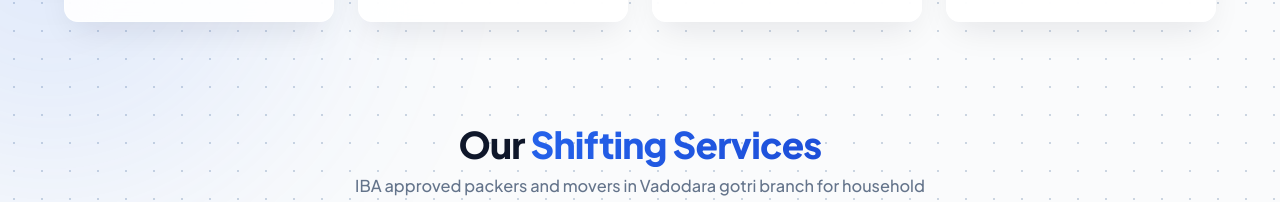
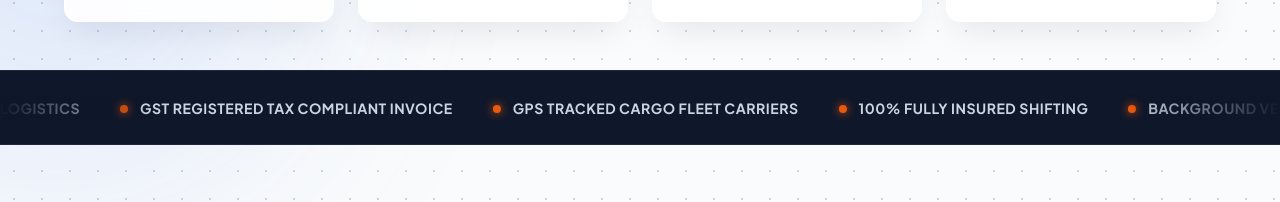
Before and after one commit to aashkas16/rkmove-vadodara, a React (Vite) app: page / in a window 1280 px wide. Shown: the part 1015-1217 px from the top of the page. Built offline with nearby package versions, Linux system fonts and the light colour scheme; no server answers; the database is empty.

Commit message:
design: integrate floating mesh background blobs, infinite scrolling credentials marquee, and moving laser wire timeline animations

```diff
--- a/src/pages/Home.css
+++ b/src/pages/Home.css
@@ -446,9 +446,11 @@
   top: 52px;
   left: 20px;
   right: 20px;
-  height: 2px;
-  background: dashed rgba(37, 99, 235, 0.15);
+  height: 3px;
+  background: linear-gradient(90deg, #e2e8f0 0%, var(--accent-blue) 50%, #e2e8f0 100%);
+  background-size: 200% auto;
   z-index: 1;
+  animation: pulseLaser 4s linear infinite;
 }
 
 .step-morphic-node {
@@ -703,3 +705,85 @@
     margin-top: 20px;
   }
 }
+
+/* Infinite Credentials Marquee (V3.5 Premium) */
+.trust-marquee-section {
+  padding: 24px 0;
+  background-color: #0f172a;
+  border-top: 1px solid #1e293b;
+  border-bottom: 1px solid #1e293b;
+  overflow: hidden;
+  position: relative;
+  z-index: 5;
+  margin-top: 48px;
+}
+.marquee-container {
+  width: 100%;
+  overflow: hidden;
+  white-space: nowrap;
+  position: relative;
+}
+.marquee-container::before,
+.marquee-container::after {
+  content: "";
+  position: absolute;
+  top: 0;
+  width: 150px;
+  height: 100%;
+  z-index: 2;
+  pointer-events: none;
+}
+.marquee-container::before {
+  left: 0;
+  background: linear-gradient(to right, #0f172a 0%, transparent 100%);
+}
+.marquee-container::after {
+  right: 0;
+  background: linear-gradient(to left, #0f172a 0%, transparent 100%);
+}
+.marquee-track {
+  display: inline-flex;
+  align-items: center;
+  gap: 40px;
+  animation: scrollMarquee 26s linear infinite;
+}
+.marquee-item {
+  display: inline-flex;
+  align-items: center;
+  gap: 12px;
+  color: #cbd5e1;
+  font-size: 0.88rem;
+  font-weight: 700;
+  letter-spacing: 0.5px;
+  text-transform: uppercase;
+}
+.marquee-dot {
+  width: 8px;
+  height: 8px;
+  border-radius: 50%;
+  background-color: var(--secondary);
+  box-shadow: 0 0 10px var(--secondary);
+  display: inline-block;
+}
+
+/* Floating Orb Keyframes (Dynamic Mesh Backgrounds) */
+@keyframes floatBlob {
+  0% { transform: translate(0, 0) scale(1); }
+  33% { transform: translate(40px, -65px) scale(1.08); }
+  66% { transform: translate(-30px, 35px) scale(0.96); }
+  100% { transform: translate(0, 0) scale(1); }
+}
+
+.orb-1 { animation: floatBlob 14s infinite alternate ease-in-out; }
+.orb-2 { animation: floatBlob 18s infinite alternate-reverse ease-in-out; }
+.orb-3 { animation: floatBlob 22s infinite alternate ease-in-out; }
+
+@keyframes scrollMarquee {
+  0% { transform: translateX(0); }
+  100% { transform: translateX(-50%); }
+}
+
+@keyframes pulseLaser {
+  0% { background-position: -200% 0; }
+  100% { background-position: 200% 0; }
+}
--- a/src/pages/Home.jsx
+++ b/src/pages/Home.jsx
@@ -179,6 +179,33 @@ export default function Home() {
           <div className="stat-counter-card card glass animate-fade">
             <h3>IBA Approved</h3>
             <p>Authorized Cargo Partner</p>
+          </div>
+        </div>
+      </section>
+
+      {/* Infinite Trust Partners Marquee Ticker (V3.5 Premium) */}
+      <section className="trust-marquee-section">
+        <div className="marquee-container">
+          <div className="marquee-track">
+            {[
+              'IBA Approved Packers & Movers',
+              'ISO 9001:2015 Certified Logistics',
+              'GST Registered Tax Compliant Invoice',
+              'GPS Tracked Cargo Fleet Carriers',
+              '100% Fully Insured Shifting',
+              'Background Verified Crew Loaders',
+              'IBA Approved Packers & Movers',
+              'ISO 9001:2015 Certified Logistics',
+              'GST Registered Tax Compliant Invoice',
+              'GPS Tracked Cargo Fleet Carriers',
+              '100% Fully Insured Shifting',
+              'Background Verified Crew Loaders'
+            ].map((text, index) => (
+              <div key={index} className="marquee-item">
+                <span className="marquee-dot"></span>
+                <span>{text}</span>
+              </div>
+            ))}
           </div>
         </div>
       </section>
```
